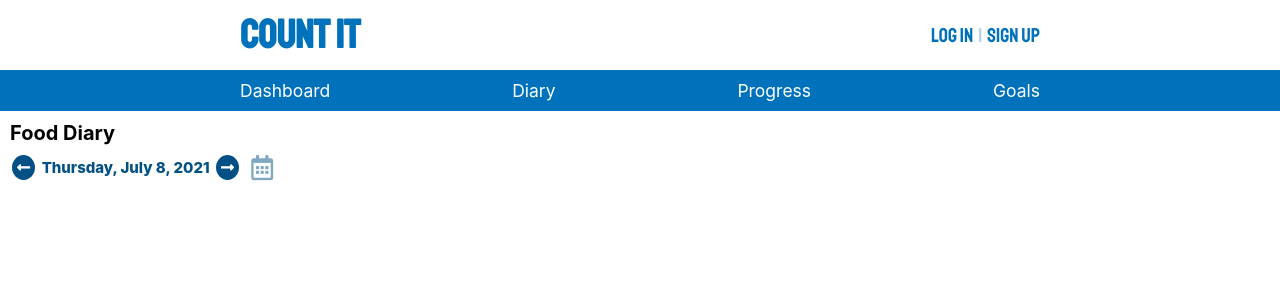
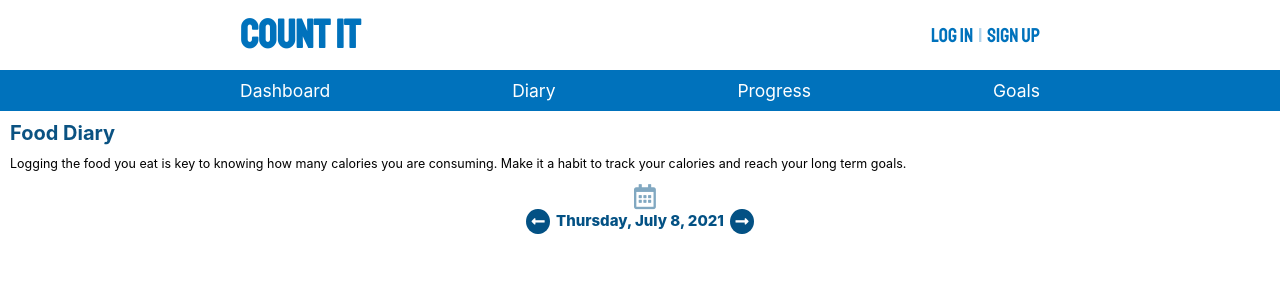
Before and after one commit to jmobes/nutrition-tracker, a React (Create React App) app in the folder frontend/: page /diary in a window 1280 px wide. Shown: the top 300 px of the page. Built offline with nearby package versions, Linux system fonts and the light colour scheme.

Commit message:
changed layout to make calendar icon appear before the date

```diff
--- a/frontend/src/index.css
+++ b/frontend/src/index.css
@@ -20,7 +20,8 @@
   -moz-osx-font-smoothing: grayscale;
 }
 button.react-calendar__tile--now {
-  background-color: #30b92b;
+  /* background-color: #30b92b; */
+  background-color: rgb(3, 81, 132);
   color: #fff;
 }
 button.react-calendar__month-view__days__day--weekend {
--- a/frontend/src/pages/Diary.css
+++ b/frontend/src/pages/Diary.css
@@ -2,15 +2,20 @@
   padding: 1rem;
 }
 .diary__header {
-  display: flex;
-  align-items: center;
   padding-top: 1rem;
 }
 .diary__title {
   font-size: 2rem;
+  color: rgb(10, 82, 130);
+}
+.diary__description {
+  font-size: 1.25rem;
+  line-height: 1.5;
+  padding-top: 1rem;
 }
 .diary__header__calendar__buttons {
   display: flex;
+  justify-content: center;
   font-size: 1.5rem;
 }
 .diary__header__calendar__button {
--- a/frontend/src/pages/Diary.jsx
+++ b/frontend/src/pages/Diary.jsx
@@ -5,17 +5,24 @@
 const Diary = () => {
   return (
     <section className="diary">
-      {/* <Calendar /> */}
       <h3 className="diary__title">Food Diary</h3>
+      <p className="diary__description">
+        Logging the food you eat is key to knowing how many calories you are
+        consuming. Make it a habit to track your calories and reach your long
+        term goals.
+      </p>
       <div className="diary__header">
+        <div className="diary__header__calendar__icon">
+          <i class="far fa-calendar-alt"></i>
+        </div>
         <div className="diary__header__calendar__buttons">
           <i class="diary__header__calendar__button fas fa-long-arrow-alt-left"></i>
           <p className="calendar__day">Thursday, July 8, 2021</p>
           <i class="diary__header__calendar__button fas fa-long-arrow-alt-right"></i>
         </div>
-        <div className="diary__header__calendar__icon">
-          <i class="far fa-calendar-alt"></i>
-        </div>
+        {/* <div className="diary__calendar">
+          <Calendar />
+        </div> */}
       </div>
     </section>
   );
```
